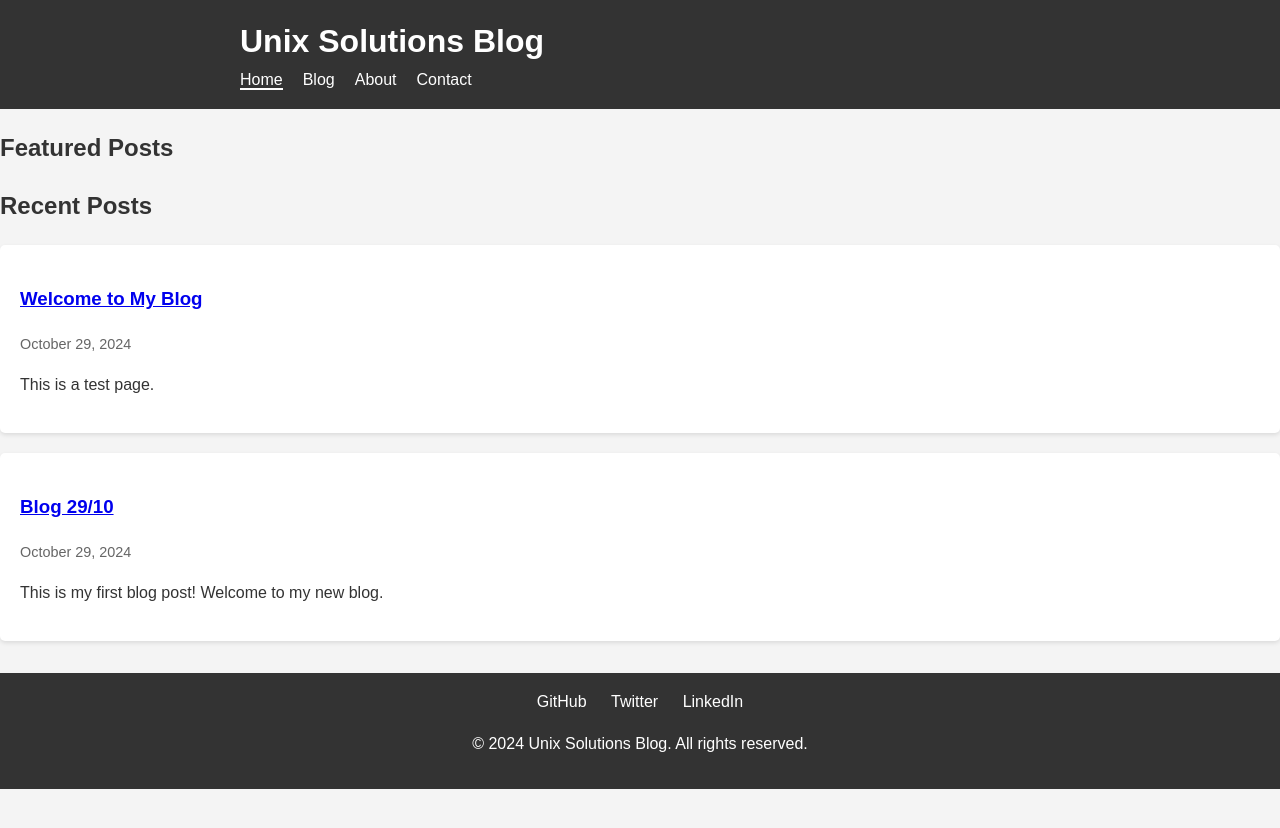
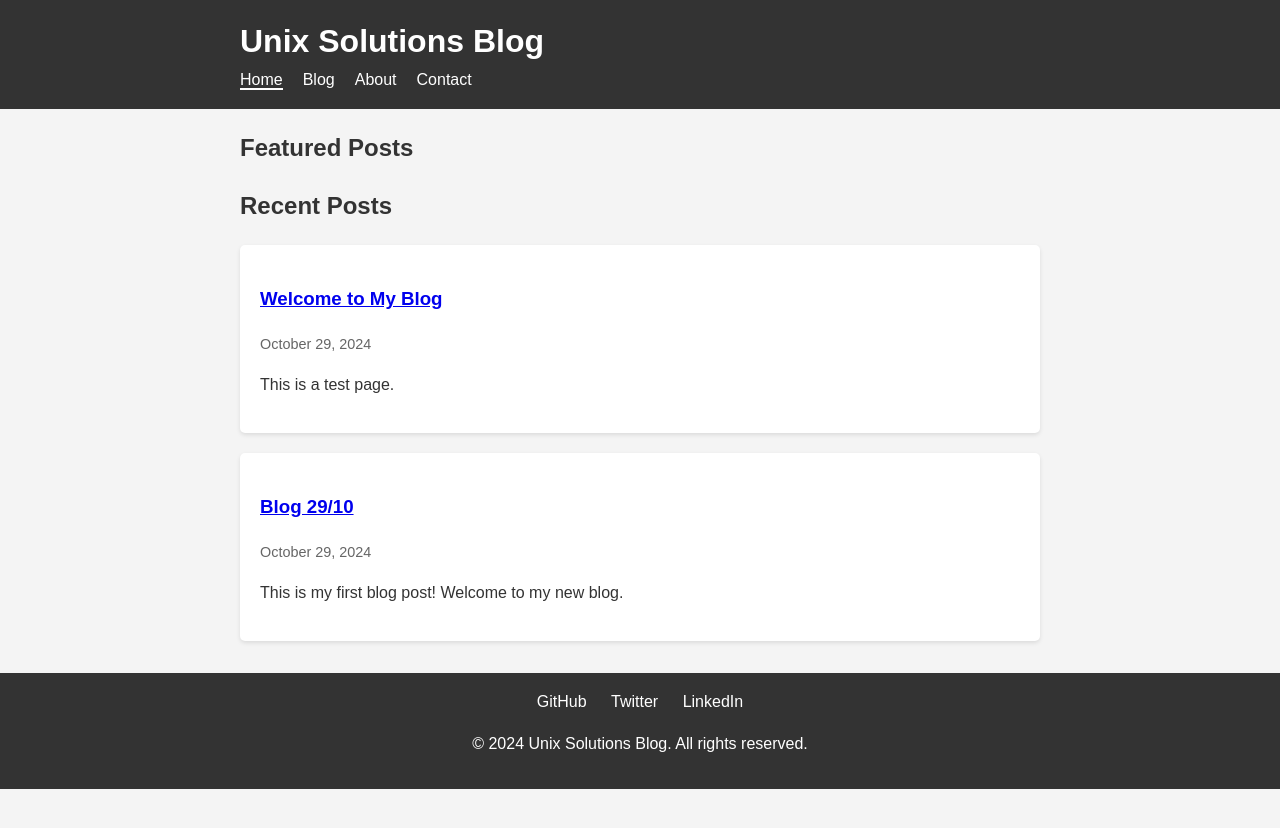
Before and after one commit to tecofers/tecofers.github.io, a Jekyll site: the page built from index.md, in a window 1280 px wide. Shown: the top 828 px of the page. Built offline with Jekyll 4.4.1, drawn with Linux system fonts in a browser that asks for light colours.

Commit message:
Update default.html

```diff
--- a/_layouts/default.html
+++ b/_layouts/default.html
@@ -3,13 +3,13 @@
 <head>
     <meta charset="UTF-8">
     <meta name="viewport" content="width=device-width, initial-scale=1.0">
-    <title>{{ page.title }} - {{ site.title }}</title>
+    <title>{% if page.title %}{{ page.title }} - {{ site.title }}{% else %}{{ site.title }}{% endif %}</title>
     <link rel="stylesheet" href="{{ '/assets/css/main.css' | relative_url }}">
 </head>
 <body>
     {% include header.html %}
 
-    <main>
+    <main class="container">
         {{ content }}
     </main>
 
```
